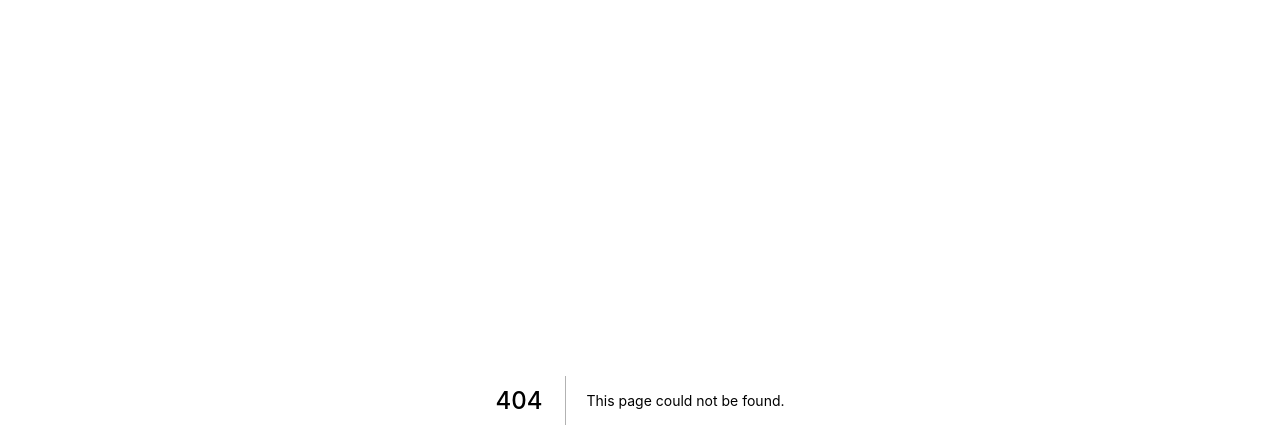
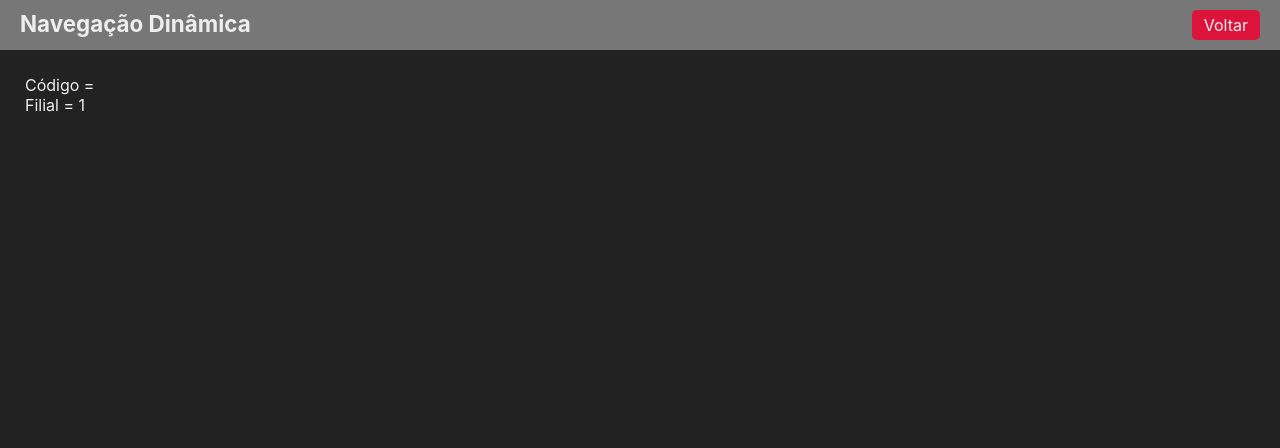
Before and after one commit to Paulosmj/NextJs, a Next.js app: page /cliente/1/1 in a window 1280 px wide. Before the commit this address had no page. Shown: the top 448 px of the page. Built offline with nearby package versions, Linux system fonts and the light colour scheme.

Commit message:
Navegação dinâmica

```diff
--- /dev/null
+++ b/src/pages/cliente/[filial]/[Codigo].jsx
@@ -0,0 +1,15 @@
+/* eslint-disable */
+
+import Layout from '../../../components/Layout';
+import { useRouter } from 'next/router';
+
+export default function CodigoPorCodigo() {
+  const router = useRouter();
+
+  return (
+    <Layout titulo="Navegação Dinâmica">
+      <div>Código = {router.query.codigo}</div>
+      <div>Filial = {router.query.filial}</div>
+    </Layout>
+  );
+}
--- a/src/pages/index.jsx
+++ b/src/pages/index.jsx
@@ -17,6 +17,11 @@
       <Navegador texto="Exemplo" destino="/exemplo" cor="#9400d3" />
       <Navegador texto="JSX" destino="/jsx" cor="crimson" />
       <Navegador texto="Navegação #01" destino="/navegacao" cor="green" />
+      <Navegador
+        texto="Navegação #02"
+        destino="/cliente/sp-2/123"
+        cor="Orange"
+      />
     </div>
   );
 }
```
